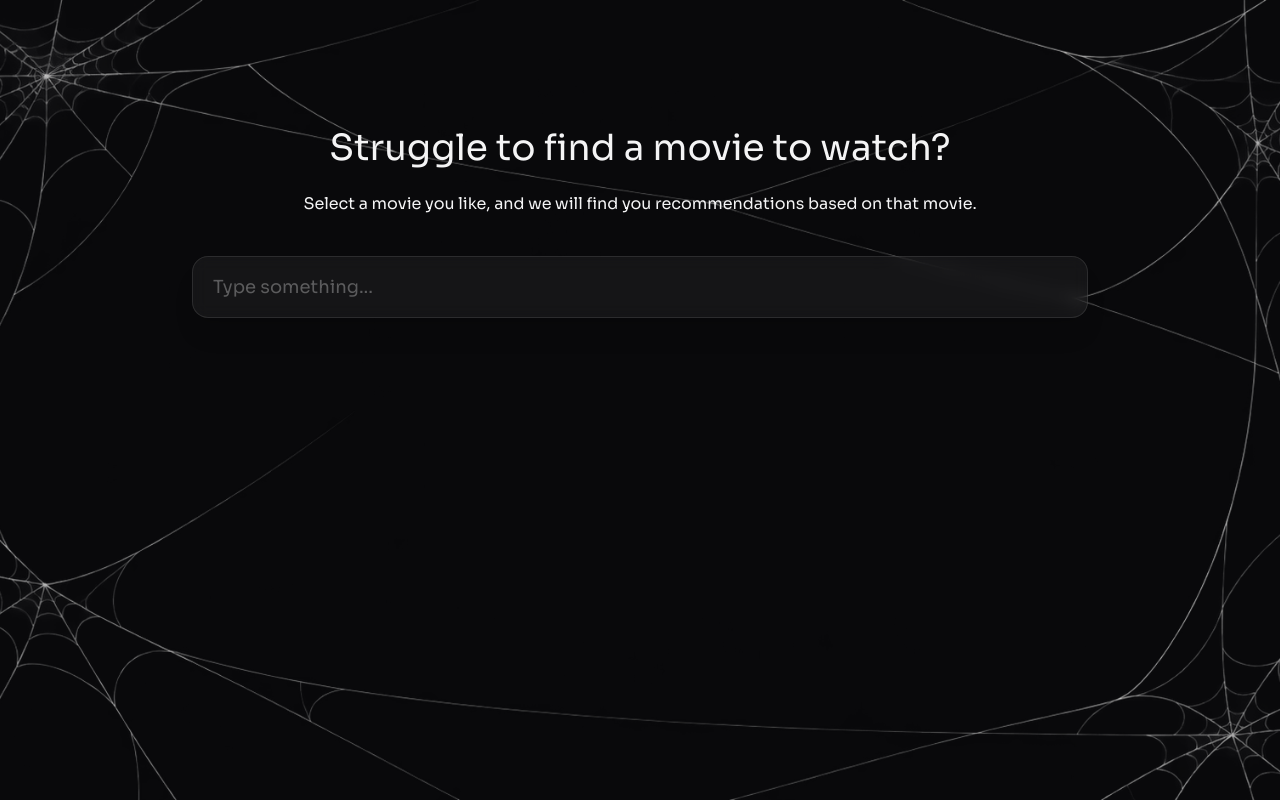
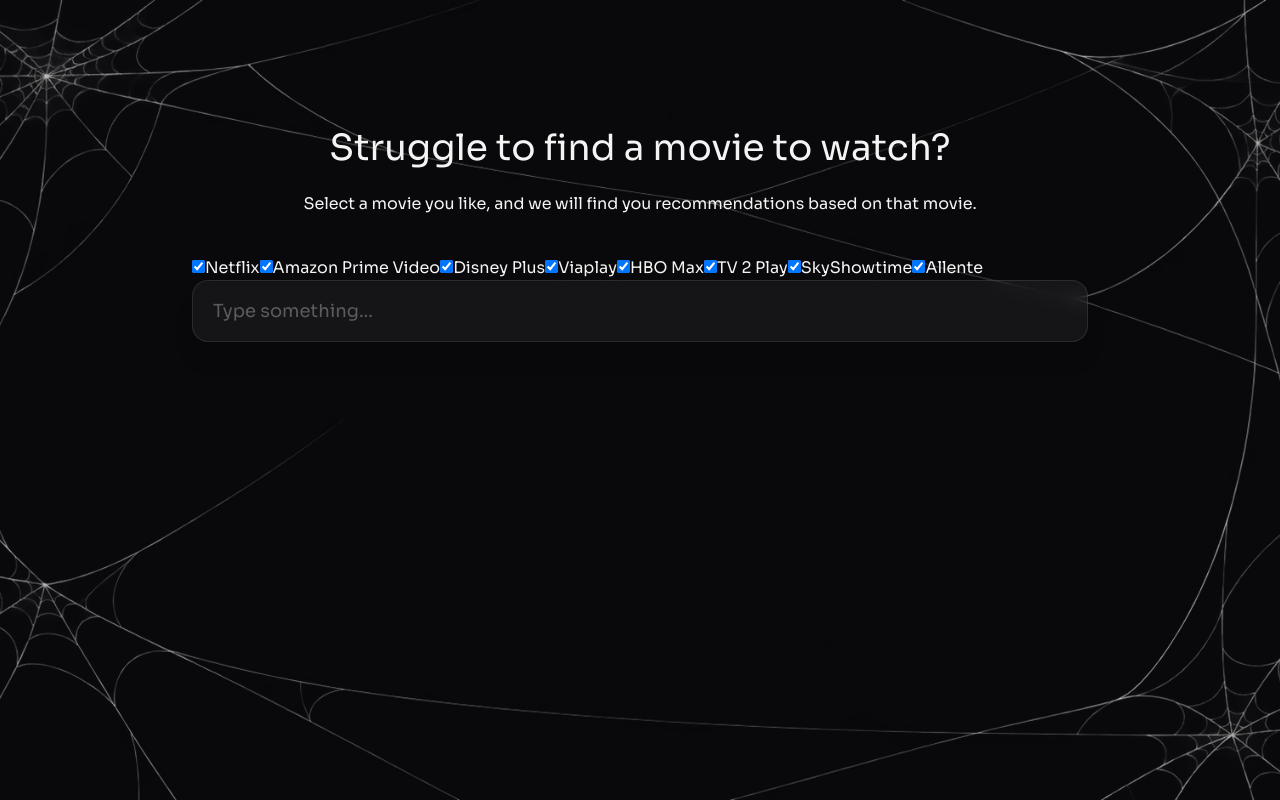
Before and after one commit to ahmedzsolt/movieweb, a React (Vite) app: page / in a window 1280 px wide. Built offline with nearby package versions, Linux system fonts and the light colour scheme.

Commit message:
Add checkboxes

```diff
--- a/src/components/MovieSearch.tsx
+++ b/src/components/MovieSearch.tsx
@@ -9,6 +9,48 @@
     const [searchResults, setSearchResults] = useState<Movie[]>([]);
     const [isLoadingSearchResults, setIsLoadingSearchResults] = useState(false);
     const [searchCompleted, setSearchCompleted] = useState(false);
+    const [providers, setProviders] = useState([
+        {
+            name: 'Netflix',
+            provider_id: 8,
+            checked: true
+        },
+        {
+            name: 'Amazon Prime Video',
+            provider_id: 119,
+            checked: true
+        },
+        {
+            name: 'Disney Plus',
+            provider_id: 337,
+            checked: true
+        },
+        {
+            name: 'Viaplay',
+            provider_id: 76,
+            checked: true
+        },
+        {
+            name: 'HBO Max',
+            provider_id: 1899,
+            checked: true
+        },
+        {
+            name: 'TV 2 Play',
+            provider_id: 383,
+            checked: true
+        },
+        {
+            name: 'SkyShowtime',
+            provider_id: 1773,
+            checked: true
+        },
+        {
+            name: 'Allente',
+            provider_id: 1961,
+            checked: true
+        }
+    ]);
 
     const {chosenMovies, setChosenMovies}: ChosenMovieTypes = useContext(MovieContext);
 
@@ -33,10 +75,27 @@
         return () => clearTimeout(timeout);
     }, [searchInput]);
 
+    function handleCheckbox(event: React.ChangeEvent<HTMLInputElement>) {
+        const name = event.target.name;
+        const checked = event.target.checked;
+        setProviders(prev => [...prev, {'checked': !checked}]);
+        console.log(checked);
+    }
+
     return(
-        <div className="w-[90%] max-w-4xl">
+        <div className="flow flow-col w-[90%] max-w-4xl">
             <h1 className="text-center text-4xl mt-20">Struggle to find a movie to watch?</h1>
             <p className="text-center mt-6 mb-10 text-base">Select a movie you like, and we will find you recommendations based on that movie.</p>
+            <div>
+                {
+                    providers.map(provider => (
+                        <label key={provider.provider_id}>
+                            <input type="checkbox" name={provider.name} checked={!!provider.checked} onChange={handleCheckbox}/>
+                            {provider.name}
+                        </label>
+                    ))
+                }
+            </div>
             <input type="text" placeholder="Type something..." value={searchInput} onChange={event => setSearchInput(event.target.value)} className="w-full rounded-2xl border border-white/10 bg-white/5 px-5 py-4 text-lg text-white placeholder-white/30 shadow-xl backdrop-blur outline-none transition-all focus:border-white/30 focus:bg-white/10 focus:ring-2 focus:ring-white/10" />
             <div className="pt-4 px-4">
                 {
```
